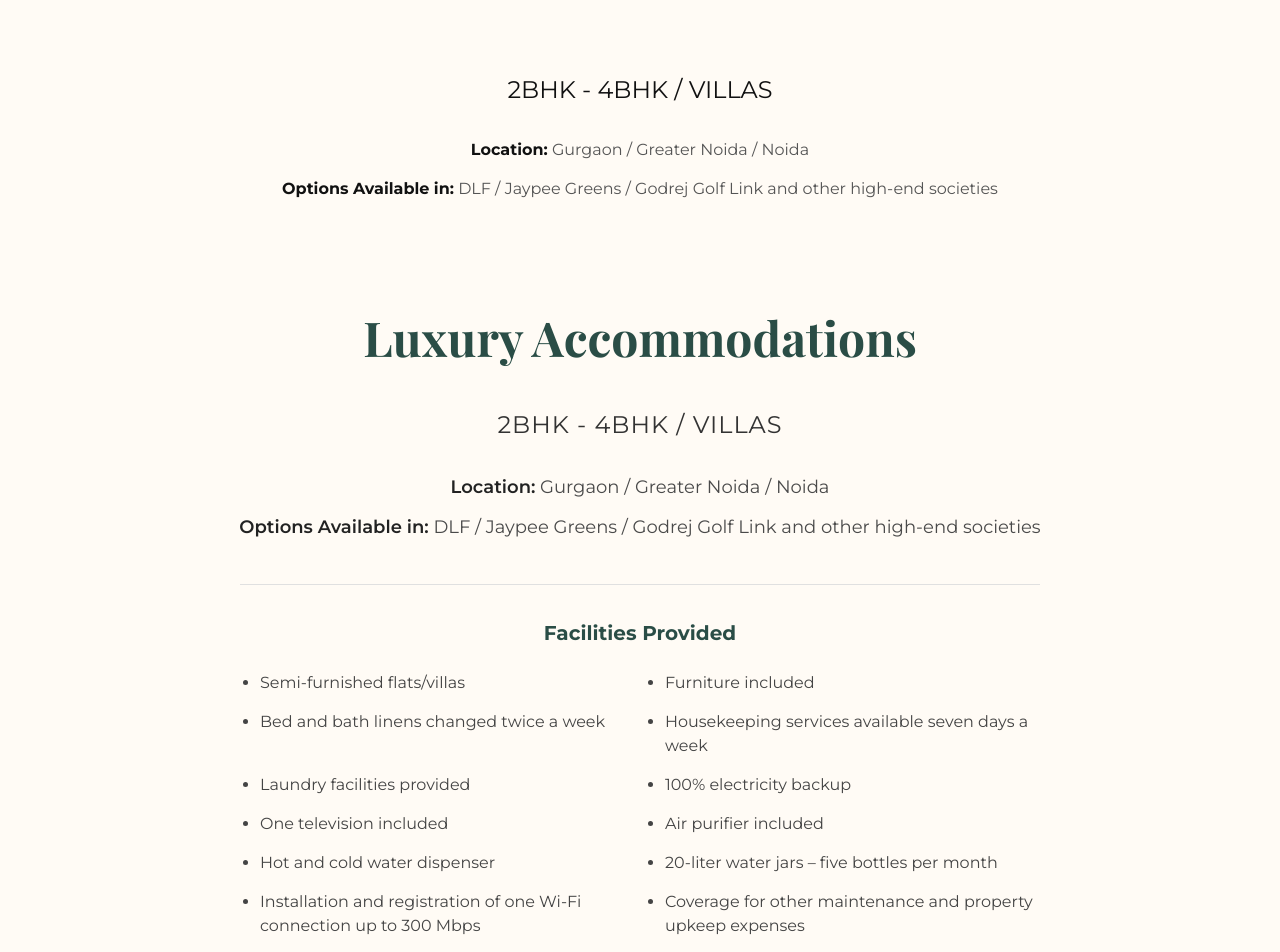
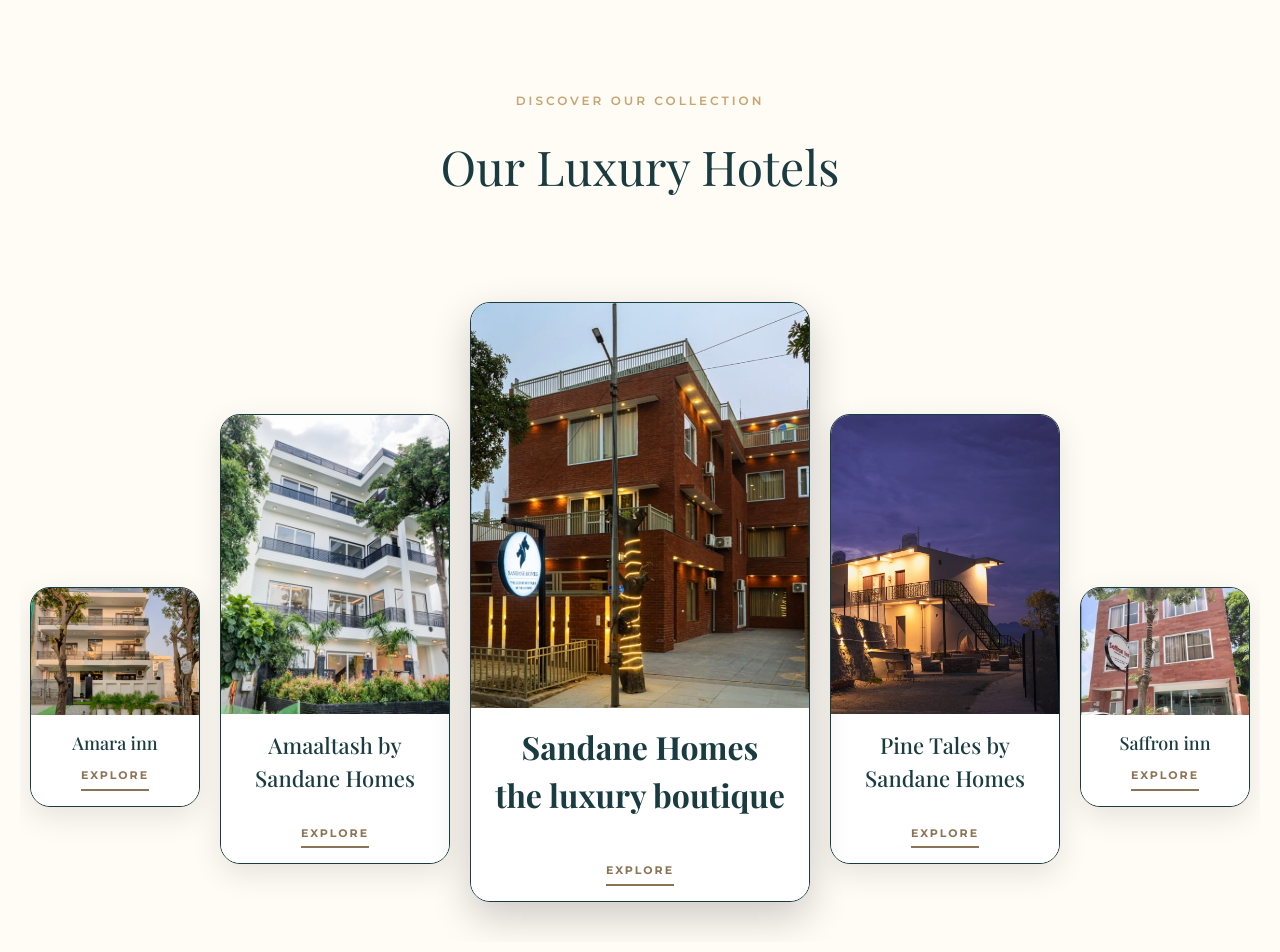
Before and after one commit to viratco/sandanehomes, a React (Vite) app: page / in a window 1280 px wide. Shown: the part 1920-2872 px from the top of the page. Built offline with nearby package versions, Linux system fonts and the light colour scheme; a web font is replaced by a local one.

Commit message:
chore: commit pending changes to ApartmentTypes and Home

```diff
--- a/src/components/ApartmentTypes.jsx
+++ b/src/components/ApartmentTypes.jsx
@@ -75,60 +75,27 @@
                     {hoverText}
                 </div>
 
+                {/* Headers */}
+                <h4 style={{
+                    color: '#C5A572',
+                    fontSize: '12px',
+                    letterSpacing: '3px',
+                    textTransform: 'uppercase',
+                    marginBottom: '20px',
+                    fontWeight: '600'
+                }}>
+                    Discover Our Collection
+                </h4>
+
                 <h2 style={{
                     fontFamily: 'Playfair Display, serif',
                     fontSize: '48px',
-                    marginBottom: '30px',
-                    fontWeight: '700',
-                    color: '#2a4d46'
+                    marginBottom: '60px',
+                    fontWeight: '400',
+                    color: '#1a3c40'
                 }}>
-                    Luxury Accommodations
+                    Our Luxury Hotels
                 </h2>
-
-                <div style={{
-                    color: '#4a4a4a',
-                    fontSize: '18px',
-                    lineHeight: '1.8',
-                    fontFamily: 'Montserrat, sans-serif',
-                    marginBottom: '60px'
-                }}>
-                    <p style={{ fontSize: '24px', letterSpacing: '1px', marginBottom: '25px', color: '#333' }}>
-                        2BHK - 4BHK / VILLAS
-                    </p>
-                    <p style={{ margin: '8px 0' }}>
-                        <span style={{ fontWeight: '600', color: '#222' }}>Location:</span> Gurgaon / Greater Noida / Noida
-                    </p>
-                    <p style={{ margin: '8px 0' }}>
-                        <span style={{ fontWeight: '600', color: '#222' }}>Options Available in:</span> DLF / Jaypee Greens / Godrej Golf Link and other high-end societies
-                    </p>
-
-                    <div style={{ marginTop: '40px', paddingTop: '30px', borderTop: '1px solid #e0e0e0', textAlign: 'left', maxWidth: '800px', margin: '40px auto 0 auto' }}>
-                        <h4 style={{ color: '#2a4d46', fontSize: '20px', marginBottom: '20px', textAlign: 'center' }}>Facilities Provided</h4>
-                        <ul style={{
-                            display: 'grid',
-                            gridTemplateColumns: 'repeat(auto-fit, minmax(300px, 1fr))',
-                            gap: '15px 30px',
-                            listStyleType: 'disc',
-                            paddingLeft: '20px',
-                            color: '#444',
-                            fontSize: '16px',
-                            lineHeight: '1.5'
-                        }}>
-                            <li>Semi-furnished flats/villas</li>
-                            <li>Furniture included</li>
-                            <li>Bed and bath linens changed twice a week</li>
-                            <li>Housekeeping services available seven days a week</li>
-                            <li>Laundry facilities provided</li>
-                            <li>100% electricity backup</li>
-                            <li>One television included</li>
-                            <li>Air purifier included</li>
-                            <li>Hot and cold water dispenser</li>
-                            <li>20-liter water jars – five bottles per month</li>
-                            <li>Installation and registration of one Wi-Fi connection up to 300 Mbps</li>
-                            <li>Coverage for other maintenance and property upkeep expenses</li>
-                        </ul>
-                    </div>
-                </div>
 
                 {/* Gallery Container */}
                 <div className="apartment-gallery-container">
--- a/src/components/pages/Home.jsx
+++ b/src/components/pages/Home.jsx
@@ -17,24 +17,6 @@
             <Header />
             <Hero />
             <LuxurySection />
-
-            {/* Added as requested by user to look like Catarina's subtitle */}
-            <div style={{ padding: '20px 20px 60px 20px', backgroundColor: '#FFFBF5', textAlign: 'center' }}>
-                <h3 style={{
-                    fontSize: '24px',
-                    color: '#111',
-                    marginBottom: '30px',
-                    fontWeight: '400'
-                }}>
-                    2BHK - 4BHK / VILLAS
-                </h3>
-
-                <div style={{ display: 'flex', flexDirection: 'column', gap: '15px', fontSize: '16px', color: '#555' }}>
-                    <p><strong style={{ color: '#111' }}>Location:</strong> Gurgaon / Greater Noida / Noida</p>
-                    <p><strong style={{ color: '#111' }}>Options Available in:</strong> DLF / Jaypee Greens / Godrej Golf Link and other high-end societies</p>
-                </div>
-            </div>
-
             <ApartmentTypes />
             <ReservationSeparator />
             <CuisineSection />
```
